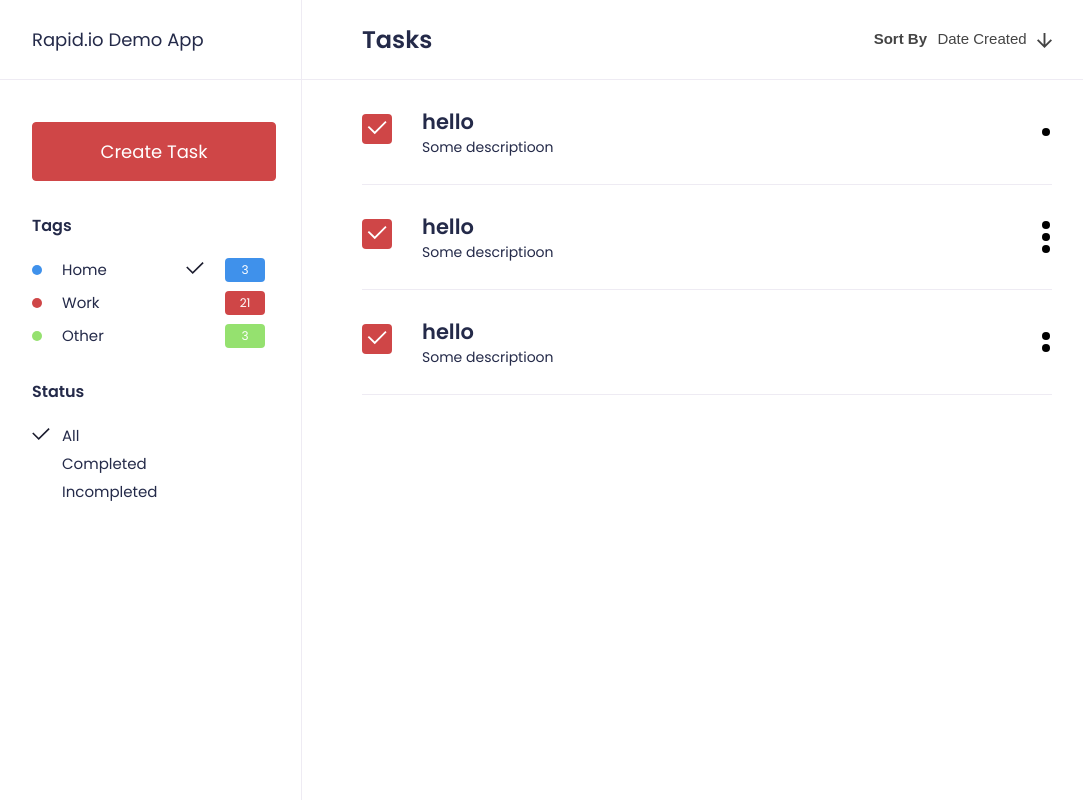
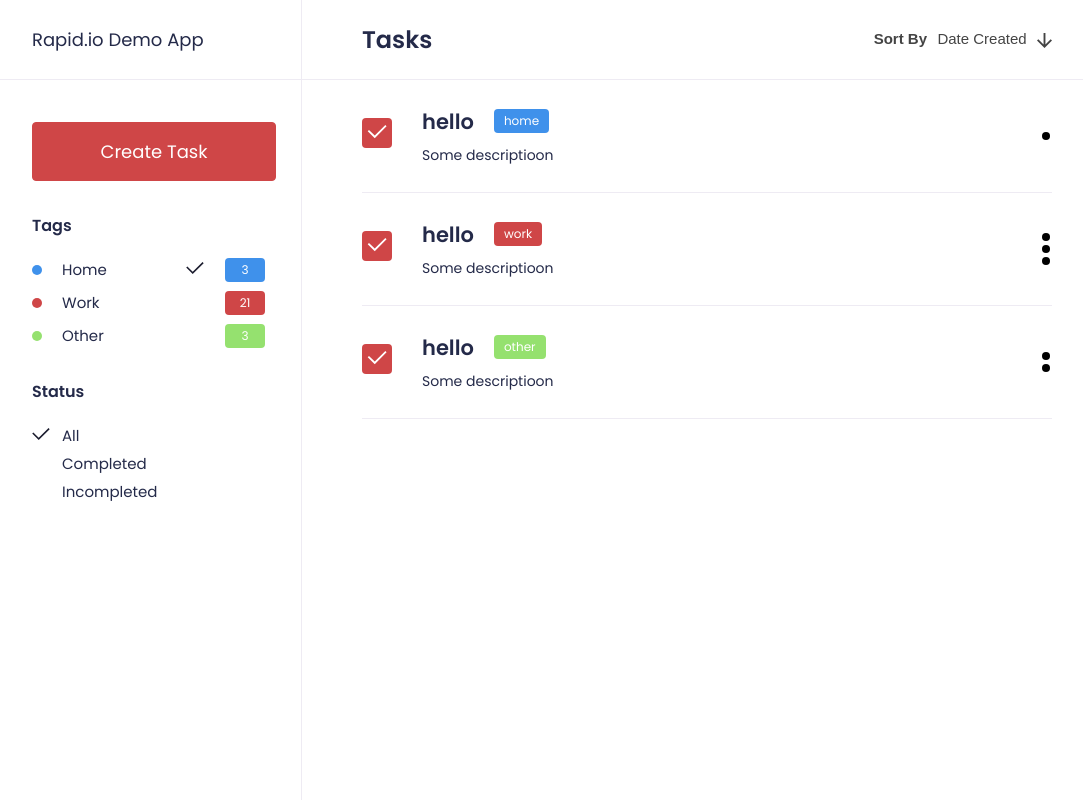
Before and after one commit to JSLibraryDirectory/demo-javascript-todo, a Next.js app: page / in a window 1280 px wide. Shown: the whole page, without its empty margins (98-1181 px from the left). Built offline with nearby package versions, Linux system fonts and the light colour scheme.

Commit message:
Add tag to todo

```diff
--- a/components/badge.js
+++ b/components/badge.js
@@ -1,5 +1,5 @@
-export default ({ children, type }) => (
-  <span className={`badge ${type}`}>
+export default ({ children, type, margin }) => (
+  <span className={`badge ${type}`} style={{margin}}>
     { children }
     <style jsx>
       {`
--- a/components/todo.js
+++ b/components/todo.js
@@ -1,12 +1,16 @@
 import Checkbox from './checkbox'
 import Priority from './priority'
+import Badge from './badge'
 
-export default ({ title, description, completed, priority }) => (
+export default ({ title, description, completed, tag, priority }) => (
   <div className="todo">
     <div className="left">
       <Checkbox />
       <div className="text">
-        <h2>{title}</h2>
+        <h2>
+          {title}
+          <Badge type={tag} margin="-4px 0 0 20px">{tag}</Badge>
+        </h2>
         <p>{description}</p>
       </div>
     </div>
@@ -31,6 +35,7 @@ export default ({ title, description, completed, priority }) => (
       }
       h2 {
         font-weight: 600;
+        margin-bottom: 8px;
       }
     `}
     </style>
--- a/pages/index.js
+++ b/pages/index.js
@@ -14,6 +14,7 @@ const todos = [
     id: 1,
     priority: 'low',
     completed: false,
+    tag: 'home',
     title: 'hello',
     description: 'Some descriptioon'
   },
@@ -21,6 +22,7 @@ const todos = [
     id: 2,
     priority: 'high',
     completed: false,
+    tag: 'work',
     title: 'hello',
     description: 'Some descriptioon'
   },
@@ -28,6 +30,7 @@ const todos = [
     id: 3,
     priority: 'medium',
     completed: false,
+    tag: 'other',
     title: 'hello',
     description: 'Some descriptioon'
   }
```
